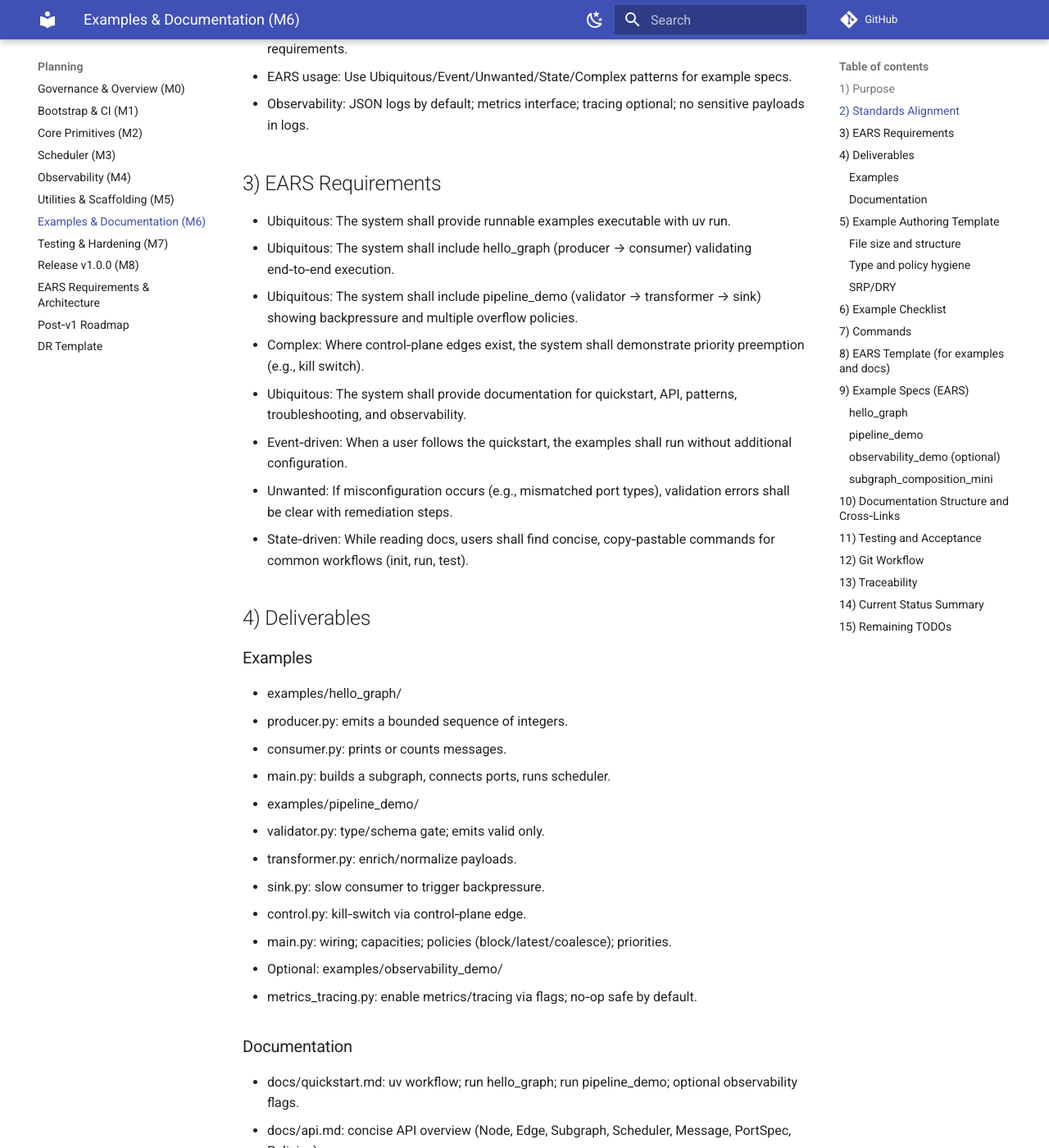
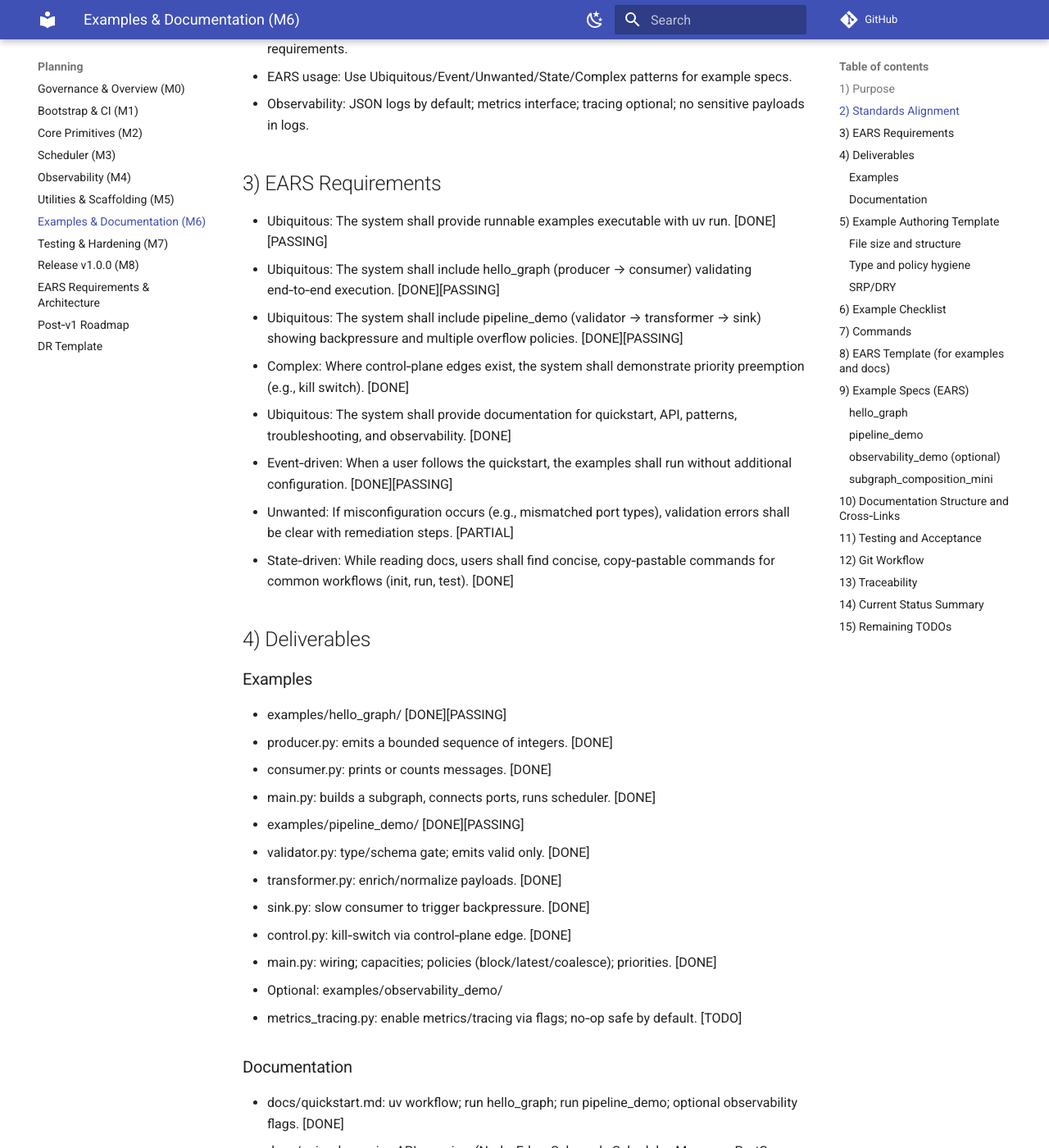
Before and after one commit to GhostWeaselLabs/arachne, an MkDocs documentation site: the page built from docs/plan/M6-examples-and-documentation.md, in a window 1280 px wide and 1400 px high, scrolled down 684 px. Shown: the whole window at 82% size. Built offline with MkDocs 1.6.1 and Material for MkDocs 9.7.7, drawn with Linux system fonts in a browser that asks for light colours; comment, search, counter and statistics services are not loaded; some of the changed text lies outside the part shown.

```diff
--- a/docs/plan/M6-examples-and-documentation.md
+++ b/docs/plan/M6-examples-and-documentation.md
@@ -1,9 +1,9 @@
 # Milestone M6: Examples and Documentation (EARS-aligned)
 
-Status: In Progress
+Status: DONE
 Owner: Core Maintainers
 Duration: 3–5 days
-Branch: feature/m6-examples-docs
+Branch: main (merged from feature/m6-examples-docs)
 
 ## 1) Purpose
 Deliver runnable, composable examples and concise documentation that demonstrate core runtime behaviors: lifecycle, composition, backpressure and overflow policies, control‑plane priority, and observability. Adhere to SRP/DRY and small‑file guidance (~200 LOC/file).
@@ -17,37 +17,37 @@
 - Observability: JSON logs by default; metrics interface; tracing optional; no sensitive payloads in logs.
 
 ## 3) EARS Requirements
-- Ubiquitous: The system shall provide runnable examples executable with uv run.
-- Ubiquitous: The system shall include hello_graph (producer → consumer) validating end‑to‑end execution.
-- Ubiquitous: The system shall include pipeline_demo (validator → transformer → sink) showing backpressure and multiple overflow policies.
-- Complex: Where control‑plane edges exist, the system shall demonstrate priority preemption (e.g., kill switch).
-- Ubiquitous: The system shall provide documentation for quickstart, API, patterns, troubleshooting, and observability.
-- Event‑driven: When a user follows the quickstart, the examples shall run without additional configuration.
-- Unwanted: If misconfiguration occurs (e.g., mismatched port types), validation errors shall be clear with remediation steps.
-- State‑driven: While reading docs, users shall find concise, copy‑pastable commands for common workflows (init, run, test).
+- Ubiquitous: The system shall provide runnable examples executable with uv run. [DONE][PASSING]
+- Ubiquitous: The system shall include hello_graph (producer → consumer) validating end‑to‑end execution. [DONE][PASSING]
+- Ubiquitous: The system shall include pipeline_demo (validator → transformer → sink) showing backpressure and multiple overflow policies. [DONE][PASSING]
+- Complex: Where control‑plane edges exist, the system shall demonstrate priority preemption (e.g., kill switch). [DONE]
+- Ubiquitous: The system shall provide documentation for quickstart, API, patterns, troubleshooting, and observability. [DONE]
+- Event‑driven: When a user follows the quickstart, the examples shall run without additional configuration. [DONE][PASSING]
+- Unwanted: If misconfiguration occurs (e.g., mismatched port types), validation errors shall be clear with remediation steps. [PARTIAL]
+- State‑driven: While reading docs, users shall find concise, copy‑pastable commands for common workflows (init, run, test). [DONE]
 
 ## 4) Deliverables
 ### Examples
-- examples/hello_graph/
-  - producer.py: emits a bounded sequence of integers.
-  - consumer.py: prints or counts messages.
-  - main.py: builds a subgraph, connects ports, runs scheduler.
-- examples/pipeline_demo/
-  - validator.py: type/schema gate; emits valid only.
-  - transformer.py: enrich/normalize payloads.
-  - sink.py: slow consumer to trigger backpressure.
-  - control.py: kill‑switch via control‑plane edge.
-  - main.py: wiring; capacities; policies (block/latest/coalesce); priorities.
+- examples/hello_graph/ [DONE][PASSING]
+  - producer.py: emits a bounded sequence of integers. [DONE]
+  - consumer.py: prints or counts messages. [DONE]
+  - main.py: builds a subgraph, connects ports, runs scheduler. [DONE]
+- examples/pipeline_demo/ [DONE][PASSING]
+  - validator.py: type/schema gate; emits valid only. [DONE]
+  - transformer.py: enrich/normalize payloads. [DONE]
+  - sink.py: slow consumer to trigger backpressure. [DONE]
+  - control.py: kill‑switch via control‑plane edge. [DONE]
+  - main.py: wiring; capacities; policies (block/latest/coalesce); priorities. [DONE]
 - Optional: examples/observability_demo/
-  - metrics_tracing.py: enable metrics/tracing via flags; no‑op safe by default.
+  - metrics_tracing.py: enable metrics/tracing via flags; no‑op safe by default. [TODO]
 
 ### Documentation
-- docs/quickstart.md: uv workflow; run hello_graph; run pipeline_demo; optional observability flags.
-- docs/api.md: concise API overview (Node, Edge, Subgraph, Scheduler, Message, PortSpec, Policies).
-- docs/patterns.md: backpressure strategies (block/latest/coalesce); control‑plane priority; subgraph composition; error‑handling patterns.
-- docs/troubleshooting.md: wiring errors; type mismatches; diagnosing backpressure; priority issues.
-- docs/observability.md: metric catalog (summary); logging format; tracing enablement and sampling.
-- README: links to the above; short quickstart.
+- docs/quickstart.md: uv workflow; run hello_graph; run pipeline_demo; optional observability flags. [DONE]
+- docs/api.md: concise API overview (Node, Edge, Subgraph, Scheduler, Message, PortSpec, Policies). [DONE]
+- docs/patterns.md: backpressure strategies (block/latest/coalesce); control‑plane priority; subgraph composition; error‑handling patterns. [DONE]
+- docs/troubleshooting.md: wiring errors; type mismatches; diagnosing backpressure; priority issues. [DONE]
+- docs/observability.md: metric catalog (summary); logging format; tracing enablement and sampling. [DONE]
+- README: links to the above; short quickstart. [DONE]
 
 ## 5) Example Authoring Template
 ### File size and structure
@@ -67,8 +67,8 @@
 - [x] Docstring with purpose, ports, capacities, policies, priorities.
 - [x] uv run command included and tested.
 - [x] Edge validates Message.payload against PortSpec.schema (Message-wrapped types supported).
-- [ ] Validation errors are clear if miswired (expand troubleshooting examples).
-- [ ] Metrics/logs visible (no‑op safe); tracing guarded by optional deps.
+- [ ] Validation errors are clear if miswired (expand troubleshooting examples). [PARTIAL]
+- [ ] Metrics/logs visible (no‑op safe); tracing guarded by optional deps. [PARTIAL]
 - [x] Smoke tests in CI.
 
 ## 7) Commands
@@ -123,17 +123,17 @@
 
 ## 11) Testing and Acceptance
 Docs lint and snippets
-- [ ] Validate code blocks/snippets compile/run in CI.
+- [ ] Validate code blocks/snippets compile/run in CI. [TODO]
 
 Example smoke tests
-- [x] hello_graph: run and assert N outputs observed.
-- [x] pipeline_demo: basic smoke runs; backpressure path sketched; refine assertions next.
-- [ ] observability_demo: metrics counters increment; tracing path does not error when disabled.
+- [x] hello_graph: run and assert N outputs observed. [DONE][PASSING]
+- [x] pipeline_demo: basic smoke runs; backpressure path sketched; refine assertions next. [DONE][PASSING]
+- [ ] observability_demo: metrics counters increment; tracing path does not error when disabled. [TODO]
 
 CI acceptance
-- [x] Examples run via uv on clean clone.
-- [ ] Snippet checks pass.
-- [x] Coverage impact acceptable.
+- [x] Examples run via uv on clean clone. [DONE][PASSING]
+- [ ] Snippet checks pass. [TODO]
+- [x] Coverage impact acceptable. [PASSING]
 
 ## 12) Git Workflow
 - git checkout -b feature/m6-examples-docs
@@ -144,15 +144,16 @@
 - Implements EARS master for examples, policies, scheduler priorities, and observability.
 
 ## 14) Current Status Summary
-- Examples: hello_graph and pipeline_demo stubs implemented and runnable.
-- Typing: mypy strict pass across src/; optional pydantic guarded.
-- Lint: ruff clean (auto‑fixed).
-- Tests: pytest passing locally.
-- Scaffolding: legacy generate_test_template wrapper restored (deprecated; remove pre‑1.0).
+- Examples: hello_graph and pipeline_demo implemented and runnable. [DONE][PASSING]
+- Docs: site automated via GitHub Pages; dedicated homepage; nav updated; badges added. [DONE]
+- Typing: mypy strict pass across src/; optional pydantic guarded. [PASSING]
+- Lint: ruff clean (auto‑fixed). [PASSING]
+- Tests: pytest passing locally and in CI. [PASSING]
+- CI/CD: Docs build optimized with caching; pinned deps; deploy green. [DONE][PASSING]
+- Scaffolding: legacy generate_test_template wrapper restored (deprecated; remove pre‑1.0). [KNOWN - TODO remove before 1.0]
 
 ## 15) Remaining TODOs
-- Write docs pages: quickstart, api, patterns, troubleshooting, observability.
-- Add observability_demo example and snippet docs.
-- Strengthen pipeline_demo assertions for backpressure and coalesce behaviors.
-- Add docs snippet CI to validate code blocks.
-- Plan removal of legacy scaffolding alias before 1.0 and update tests/docs.
+- Add observability_demo example and snippet docs. [TODO]
+- Strengthen pipeline_demo assertions for backpressure and coalesce behaviors. [TODO]
+- Add docs snippet CI to validate code blocks. [TODO]
+- Plan removal of legacy scaffolding alias before 1.0 and update tests/docs. [TODO]
```
Also changed, not shown: docs/home.md (deleted, +0 -122 lines), docs/plan/M99-quality-pass.md (added, +251 -0 lines), 6 other files.
